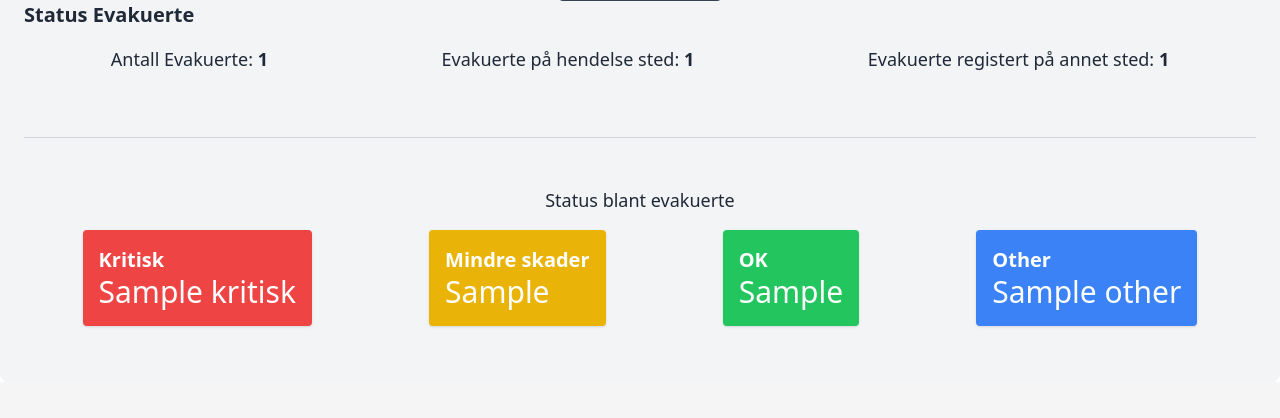
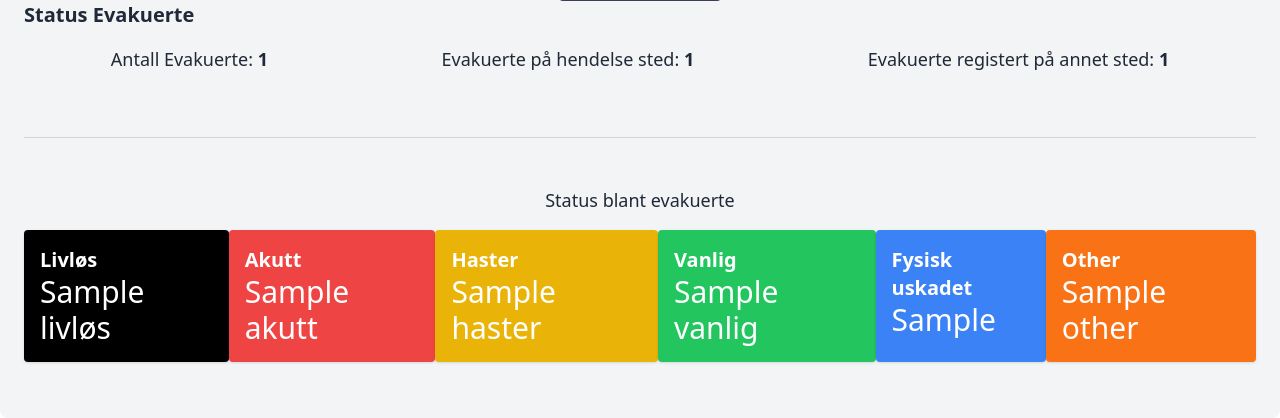
Before and after one commit to RuneU/Bachelor-Prosjekt, a Flask app: template templates/admin_inc.html in a window 1280 px wide. Shown: the part 619-1037 px from the top of the page. Before the commit the page ends 946 px from the top, so only its background shows below. Run offline with Flask 3, Linux system fonts and the light colour scheme; the template is opened without the code that fills it: most values are stand-ins (such as "Sample title", 1, 10 or a date in 2020); some libraries are stand-ins or nearby versions.

Commit message:
Oppdatert teller for status blant evakuerte i en hendelse

```diff
--- a/sql/db_connection.py
+++ b/sql/db_connection.py
@@ -245,8 +245,8 @@ def fetch_status_counts_for_krise(krise_id):
         for row in rows:
             counts[row[0]] = row[1]
 
-        # Calculate the count for statuses that are not "Kritisk", "Mindre Skadet", or "OK"
-        other_count = sum(value for key, value in counts.items() if key not in ("Kritisk", "Mindre Skadet", "OK"))
+        # Calculate the count for statuses that are not "Akutt", "Haster", or "Vanlig"
+        other_count = sum(value for key, value in counts.items() if key not in ("Fysisk uskadet", "Akutt", "Haster", "Vanlig", "Livløs"))
         counts["Other"] = other_count
 
         return counts
--- a/templates/admin_inc.html
+++ b/templates/admin_inc.html
@@ -62,19 +62,27 @@
             Status blant evakuerte
         </p>
         <div class="flex justify-around my-4">
+            <div class="bg-black text-white p-4 rounded shadow">
+                <h3 class="text-xl font-bold">Livløs</h3>
+                <p class="text-3xl">{{ status_counts.get('Livløs', 0) }}</p>
+            </div>
             <div class="bg-red-500 text-white p-4 rounded shadow">
-                <h3 class="text-xl font-bold">Kritisk</h3>
-                <p class="text-3xl">{{ status_counts.get('Kritisk', 0) }}</p>
+                <h3 class="text-xl font-bold">Akutt</h3>
+                <p class="text-3xl">{{ status_counts.get('Akutt', 0) }}</p>
             </div>
             <div class="bg-yellow-500 text-white p-4 rounded shadow">
-                <h3 class="text-xl font-bold">Mindre skader</h3>
-                <p class="text-3xl">{{ status_counts.get('Mindre skader', 0) }}</p>
+                <h3 class="text-xl font-bold">Haster</h3>
+                <p class="text-3xl">{{ status_counts.get('Haster', 0) }}</p>
             </div>
             <div class="bg-green-500 text-white p-4 rounded shadow">
-                <h3 class="text-xl font-bold">OK</h3>
-                <p class="text-3xl">{{ status_counts.get('OK', 0) }}</p>
+                <h3 class="text-xl font-bold">Vanlig</h3>
+                <p class="text-3xl">{{ status_counts.get('Vanlig', 0) }}</p>
             </div>
             <div class="bg-blue-500 text-white p-4 rounded shadow">
+                <h3 class="text-xl font-bold">Fysisk uskadet</h3>
+                <p class="text-3xl">{{ status_counts.get('Fysisk uskadet', 0) }}</p>
+            </div>
+            <div class="bg-orange-500 text-white p-4 rounded shadow">
                 <h3 class="text-xl font-bold">Other</h3>
                 <p class="text-3xl">{{ status_counts.get('Other', 0) }}</p>
             </div>
```
